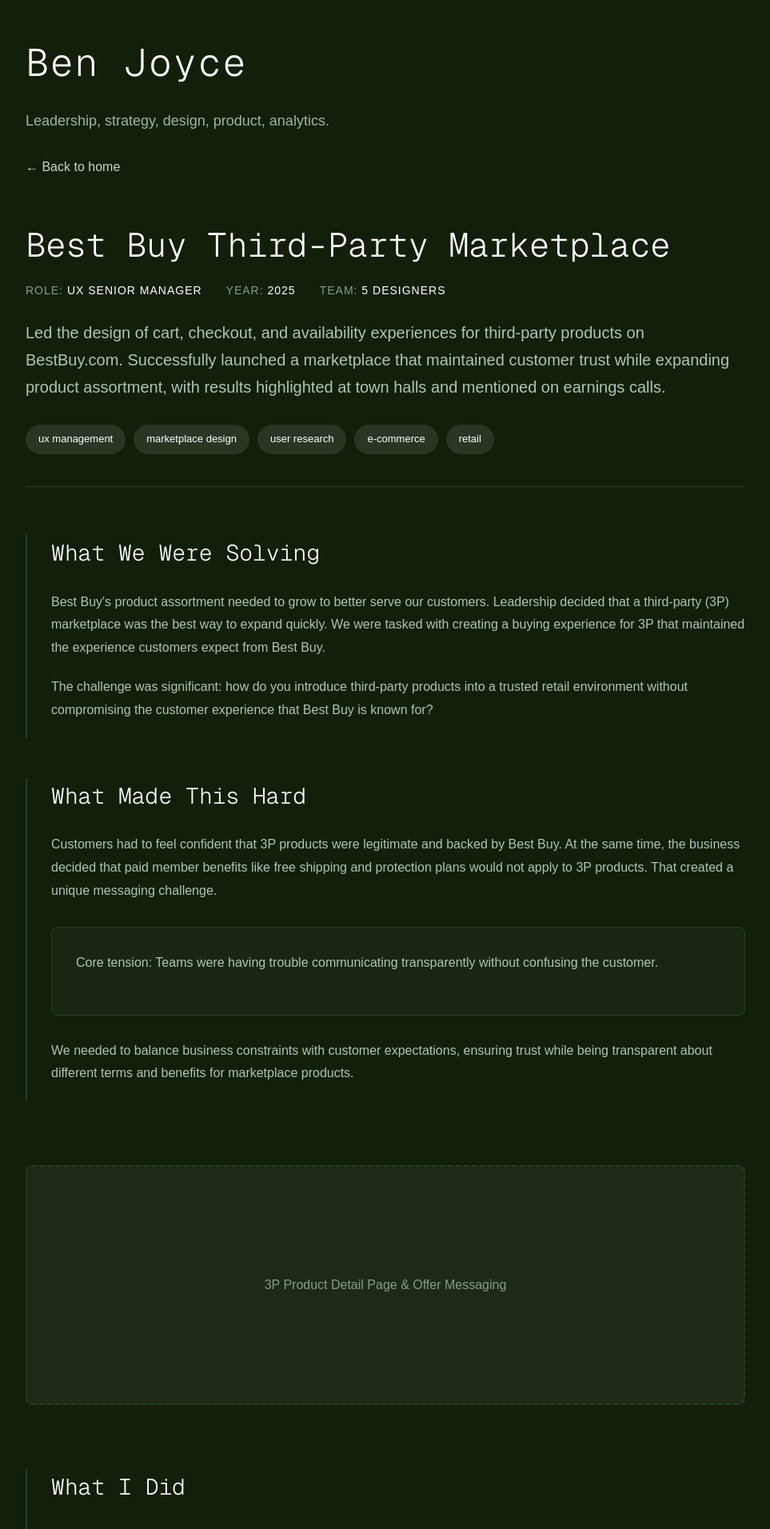
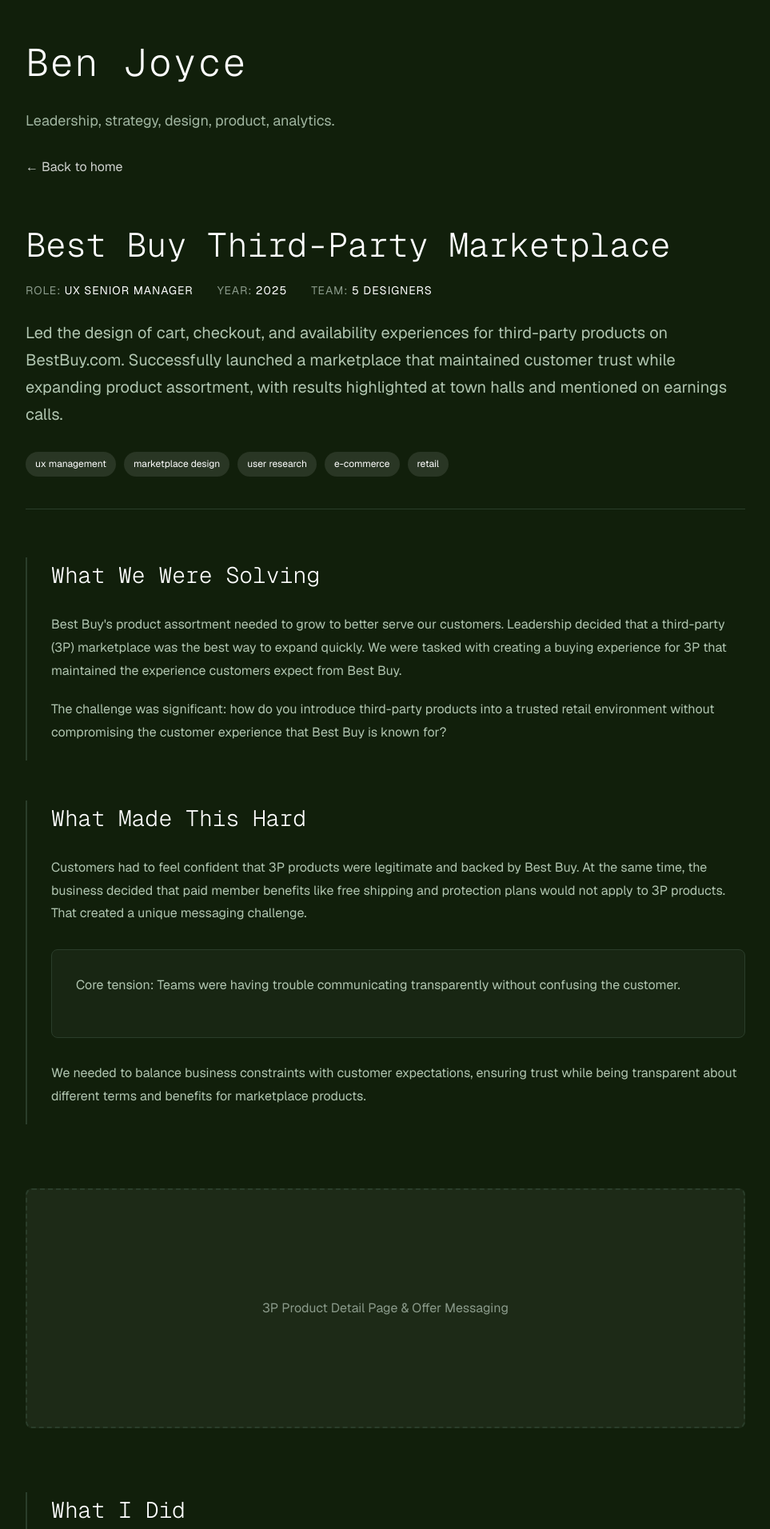
Before and after one commit to benjoycect/benjoycect.github.io, a Jekyll site: the page case-3p-marketplace.html, which Jekyll copies as it is, in a window 1280 px wide. Shown: the top 1912 px of the page at 80% size, without its empty margins (158-1121 px from the left). Built offline with Jekyll 4.4.1, drawn with Linux system fonts in a browser that asks for light colours; nearby versions of some CDN libraries; Markdown is read by kramdown in place of the engine named in the settings.

Commit message:
Update case-3p-marketplace.html

```diff
--- a/case-3p-marketplace.html
+++ b/case-3p-marketplace.html
@@ -5,249 +5,11 @@
     <meta charset="UTF-8">
     <meta name="viewport" content="width=device-width, initial-scale=1.0">
     <title>Best Buy Third-Party Marketplace - Ben Joyce</title>
-    <link rel="preconnect" href="https://fonts.googleapis.com">
 <link rel="preconnect" href="https://fonts.googleapis.com">
 <link rel="preconnect" href="https://fonts.gstatic.com" crossorigin>
-<link href="https://fonts.googleapis.com/css2?family=Geist+Mono:wght@100..900&display=swap" rel="stylesheet">
+<link href="https://fonts.googleapis.com/css2?family=Geist+Mono:wght@100..900&family=Geist:wght@100..900&display=swap" rel="stylesheet">
 <link rel="stylesheet" href="https://cdnjs.cloudflare.com/ajax/libs/meyer-reset/2.0/reset.min.css">
-    <style>
-        * {
-            margin: 0;
-            padding: 0;
-            box-sizing: border-box;
-        }
-
-    body {
-        background-color: #111f0b;
-        color: #ffffff;
-        font-family: "Geist", sans-serif;
-        font-optical-sizing: auto;
-        line-height: 1.6;
-        padding: 40px 20px;
-    }
-
-    .container {
-        max-width: 900px;
-        margin: 0 auto;
-    }
-
-    .header {
-        margin-bottom: 60px;
-    }
-    h1, h2, h3, h4, h5 {
-        font-family: "Geist Mono", monospace;
-  font-optical-sizing: auto;
-        font-weight: 500;
-        }
-    .name {
-        font-size: 48px;
-        font-weight: 300;
-        margin-bottom: 20px;
-        letter-spacing: 2px;
-    }
-
-    .subtitle {
-        font-size: 18px;
-        color: #a0b5a0;
-        margin-bottom: 30px;
-    }
-
-    .nav-link {
-        color: #ffffff;
-        text-decoration: none;
-        font-size: 16px;
-        opacity: 0.8;
-        transition: opacity 0.3s ease;
-    }
-
-    .nav-link:hover {
-        opacity: 1;
-    }
-
-    .case-header {
-        margin-bottom: 60px;
-        border-bottom: 1px solid #2a3d2a;
-        padding-bottom: 40px;
-    }
-
-    .case-title {
-        font-size: 42px;
-        font-weight: 300;
-        margin-bottom: 20px;
-        color: #ffffff;
-        line-height: 1.2;
-    }
-
-    .case-meta {
-        display: flex;
-        gap: 30px;
-        margin-bottom: 25px;
-        flex-wrap: wrap;
-    }
-
-    .meta-item {
-        font-size: 14px;
-        color: #8a9a8a;
-        text-transform: uppercase;
-        letter-spacing: 1px;
-    }
-
-    .meta-value {
-        color: #ffffff;
-        font-weight: 400;
-    }
-
-    .case-summary {
-        font-size: 20px;
-        color: #b0c5b0;
-        line-height: 1.7;
-        margin-bottom: 30px;
-    }
-
-    .case-tags {
-        display: flex;
-        gap: 10px;
-        flex-wrap: wrap;
-    }
-
-    .tag {
-        background: rgba(255, 255, 255, 0.1);
-        padding: 8px 16px;
-        border-radius: 20px;
-        font-size: 13px;
-        color: #ffffff;
-        text-transform: lowercase;
-    }
-
-    .case-content {
-        display: grid;
-        gap: 50px;
-    }
-
-    .section {
-        border-left: 2px solid #2a3d2a;
-        padding-left: 30px;
-    }
-
-    .section-title {
-        font-size: 28px;
-        font-weight: 300;
-        margin-bottom: 25px;
-        color: #ffffff;
-    }
-
-    .section-content {
-        font-size: 16px;
-        color: #b0c5b0;
-        line-height: 1.8;
-    }
-
-    .section-content p {
-        margin-bottom: 20px;
-    }
-
-    .section-content ul {
-        margin: 20px 0;
-        padding-left: 20px;
-    }
-
-    .section-content li {
-        margin-bottom: 10px;
-        color: #a0b5a0;
-    }
-
-    .highlight-box {
-        background: rgba(255, 255, 255, 0.03);
-        border: 1px solid #2a3d2a;
-        padding: 30px;
-        border-radius: 8px;
-        margin: 30px 0;
-    }
-
-    .metrics-grid {
-        display: grid;
-        grid-template-columns: repeat(auto-fit, minmax(200px, 1fr));
-        gap: 25px;
-        margin: 30px 0;
-    }
-
-    .metric {
-        text-align: center;
-        padding: 25px;
-        background: rgba(255, 255, 255, 0.02);
-        border-radius: 8px;
-    }
-
-    .metric-value {
-        font-size: 32px;
-        font-weight: 300;
-        color: #ffffff;
-        margin-bottom: 8px;
-    }
-
-    .metric-label {
-        font-size: 14px;
-        color: #8a9a8a;
-        text-transform: uppercase;
-        letter-spacing: 1px;
-    }
-
-    .image-placeholder {
-        background: rgba(255, 255, 255, 0.05);
-        border: 2px dashed #2a3d2a;
-        height: 300px;
-        border-radius: 8px;
-        display: flex;
-        align-items: center;
-        justify-content: center;
-        color: #8a9a8a;
-        font-size: 16px;
-        margin: 30px 0;
-    }
-
-    .quote {
-        font-size: 20px;
-        font-style: italic;
-        color: #d0e5d0;
-        border-left: 3px solid #4a5d4a;
-        padding-left: 25px;
-        margin: 30px 0;
-    }
-
-    .quote-author {
-        font-size: 14px;
-        color: #8a9a8a;
-        margin-top: 10px;
-        font-style: normal;
-    }
-
-    @media (max-width: 768px) {
-        .name {
-            font-size: 36px;
-        }
-
-        .case-title {
-            font-size: 32px;
-        }
-
-        .case-meta {
-            flex-direction: column;
-            gap: 15px;
-        }
-
-        .section {
-            padding-left: 20px;
-        }
-
-        .section-title {
-            font-size: 24px;
-        }
-
-        .metrics-grid {
-            grid-template-columns: 1fr;
-        }
-    }
-</style>
+<link rel="stylesheet" href="./style.css">
 
 </head>
 <body>
```
